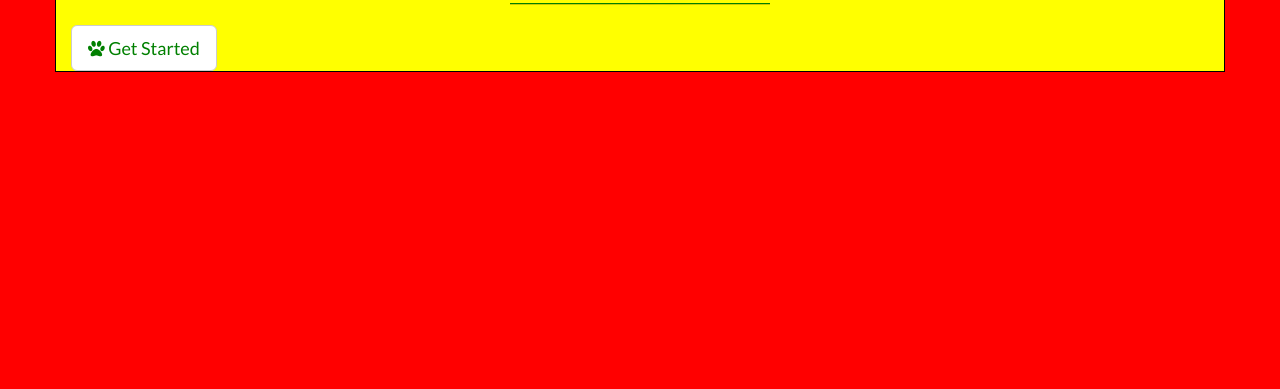
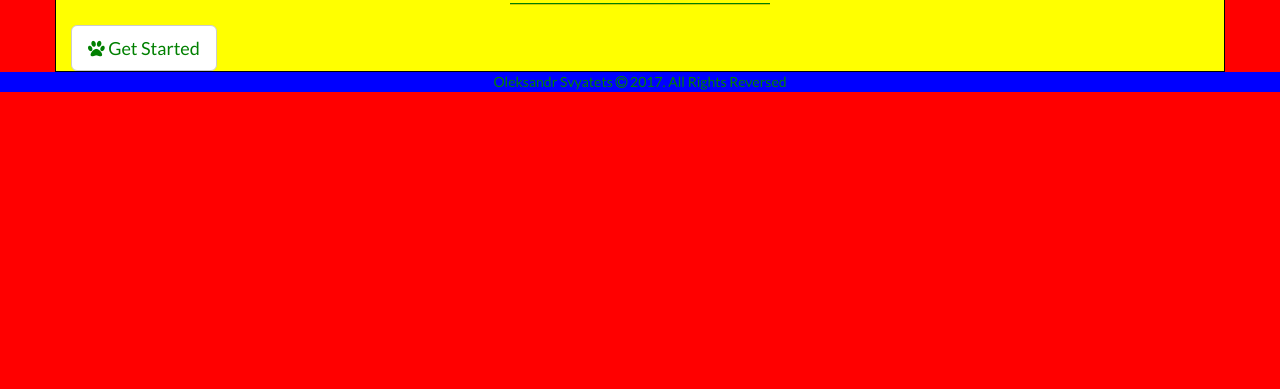
Before and after one commit to ChessFerret/Portfolio, a plain HTML site: page index.html in a window 1280 px wide. Shown: the part 411-800 px from the top of the page. Drawn offline with nearby package versions, Linux system fonts and the light colour scheme.

Commit message:
Added footer

```diff
--- a/custom.css
+++ b/custom.css
@@ -19,6 +19,8 @@ body {
 }
 
 #content h2{
+	/*font-size: 5em;*/
+	font-weight: 700;
 	text-align: center;
 	padding-top: 0%;
 	text-shadow: 0px 4px 3px rgba(51,153,52,0.4),
@@ -49,12 +51,6 @@ body {
 	background: green;
 }
 
-
-h2 {
-	font-weight: 700;
-	/*font-size: 5em;*/
-}
-
 hr {
 	border-top: 1px solid green;
 	width: 260px;
@@ -63,3 +59,8 @@ hr {
 	border-top: 1px solid #f8f8f8;
 	border-bottom: 1px solid rgba(0,0,0,0.2);*/
 }
+
+footer {
+	text-align: center;
+	background-color: blue;
+}
--- a/index.html
+++ b/index.html
@@ -70,6 +70,13 @@
 	</div>
 </div>
 
+<!-- Footer-->
+<footer>
+  <div>Oleksandr Svyatets <i class="fa fa-copyright" aria-hidden="true"></i>
+    <script>document.write(new Date().getFullYear())</script>. All Rights Reversed
+  </div>
+</footer>
+
 <script type="text/javascript" src="https://code.jquery.com/jquery-3.1.1.min.js"></script>
 <script type="text/javascript" src="https://maxcdn.bootstrapcdn.com/bootstrap/3.3.7/js/bootstrap.min.js"></script>
 </body>
```
